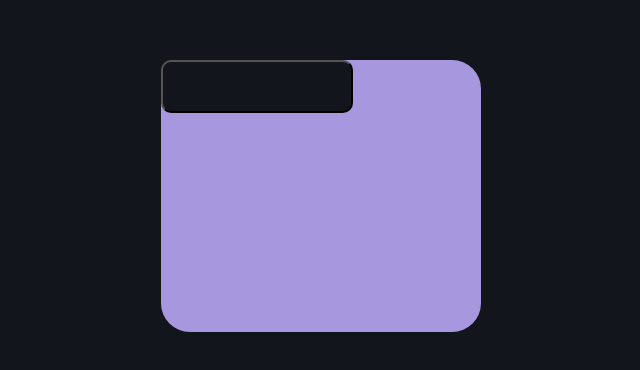
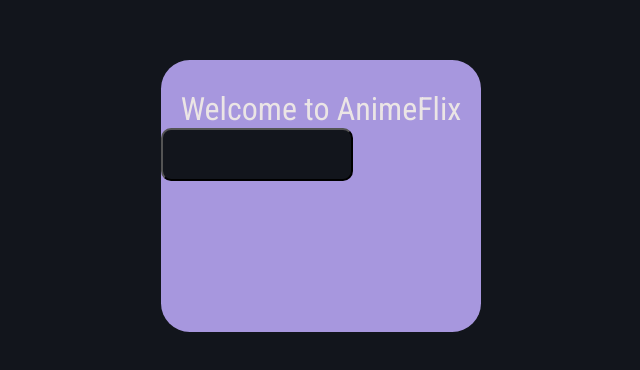
Before and after one commit to karinaramos0401/catalog-anime, a React (Create React App) app: page /login in a window 1280 px wide. Shown: the part 164-534 px from the top of the page, without its empty margins (383-1023 px from the left). Built offline with nearby package versions, Linux system fonts and the light colour scheme.

Commit message:
update alfabeth order

```diff
--- a/src/components/Categories/Categories.scss
+++ b/src/components/Categories/Categories.scss
@@ -1,10 +1,10 @@
 @import '../../styles/config';
 
 .subtitle{
-  margin-top: px-to-rem(26);
-  margin-left: px-to-rem(3);
   color: $white;
-  margin-bottom: px-to-rem(26);
   font-family: $font-family;
   font-weight: 400;
+  margin-bottom: px-to-rem(26);
+  margin-left: px-to-rem(3);
+  margin-top: px-to-rem(26);
 }
--- a/src/components/Search/Search.scss
+++ b/src/components/Search/Search.scss
@@ -5,21 +5,21 @@ body {
 }
 
 .icon {
-  width: px-to-rem(100);
   height: px-to-rem(100);
   left: 300px;
+  width: px-to-rem(100);
 
 }
 
 .title {
-  margin-top: px-to-rem(15);
   font-family: $font-family;
   font-weight: 700;
+  margin-top: px-to-rem(15);
 }
 
 .title, .subtitle {
+  color: $white;
   padding-left: px-to-rem(29);
-  color: $white;
 
 }
 
@@ -36,17 +36,17 @@ body {
 }
 
 .search {
+  background-color: rgba(68, 56, 56, 0.466);
+  border-radius: px-to-rem(16);
+  border: transparent;
+  color: $white;
+  font-family: $font-family;
   font-size: px-to-rem(17);
+  font-weight: 400;
+  height: px-to-rem(40);
+  margin-top: px-to-rem(15);
   padding-left: px-to-rem(40);
-  margin-top: px-to-rem(15);
-  height: px-to-rem(40);
   width: px-to-rem(350);
-  border-radius: px-to-rem(16);
-  color: $white;
-  border: transparent;
-  background-color: rgba(68, 56, 56, 0.466);
-  font-family: $font-family;
-  font-weight: 400;
 
   @media (min-width: $md) {
     width: px-to-rem(500);
@@ -59,8 +59,8 @@ body {
 
 
 .magnifyingGlass {
-  width: px-to-rem(22);
   height: px-to-rem(22);
   transform: translate(151%, 31%);
+  width: px-to-rem(22);
 
 }
--- a/src/pages/Login/Login.jsx
+++ b/src/pages/Login/Login.jsx
@@ -7,7 +7,9 @@ import './Login.scss'
 const Login = () => (
   <div className="container">
     <div className="field">
+      <h1 className="welcome__login">Welcome to AnimeFlix</h1>
       <Button className="button" name="login"/>
+
     </div>
   </div>
 
--- a/src/pages/Login/Login.scss
+++ b/src/pages/Login/Login.scss
@@ -2,11 +2,19 @@
 
 .container {
   // background-image: url(../../images/background.jpg);
+  background-color: #12151C;
   height: 100vh;
-  background-color: #12151C;
 
 }
 
+.welcome__login {
+  color:rgb(235, 229, 229);
+  font-family: $font-family;
+  font-weight: 500;
+  margin-top: 30px;
+  text-align: center;
+
+}
 .field {
   background-color: $light-lilac;
   border-radius: 1.8rem;
--- a/src/ui/Button/Button.jsx
+++ b/src/ui/Button/Button.jsx
@@ -6,7 +6,6 @@ const Button = ({children, variant}) => {
   const classes =  variant === 'dark' ? "button button--dark " : "button"
   return (
     <div>
-    {/* <h1 className='welcome__login'>Welcome to AnimeFlix</h1> */}
     <button className={classes}>
     {children}
   </button>
--- a/src/ui/Button/Button.scss
+++ b/src/ui/Button/Button.scss
@@ -1,22 +1,12 @@
 @import  '../../styles/config';
 
-
-// .welcome__login {
-//   color:rgb(235, 229, 229);
-//   font-family: $font-family;
-//   font-weight: 500;
-//   text-align: center;
-//   margin-top: 30px;
-
-// }
-
 .button {
+  // margin-left: px-to-rem(60);
+  // margin-top: px-to-rem(100);
   background-color: $black;
   border-radius: 10px;
   color: #ffff;
   font-size: 1rem;
-  // margin-left: px-to-rem(60);
-  // margin-top: px-to-rem(100);
   height: px-to-rem(52.8);
   width: px-to-rem(192);
 
@@ -25,10 +15,10 @@
     background-color: rgba(68, 56, 56, 0.466);
     border-radius: px-to-rem(16);
     border: transparent;
+    font-family: $font-family;
+    font-size: 20px;
+    font-weight: 400;
     transition: 200ms;
-    font-size: 20px;
-    font-family: $font-family;
-    font-weight: 400;
     width: px-to-rem(150);
   }
 
--- a/src/ui/Card/Card.scss
+++ b/src/ui/Card/Card.scss
@@ -1,23 +1,23 @@
 @import '../../styles/config';
 
 .card__poster {
+  border-radius: 10px;
+  height: px-to-rem(195);
   width: px-to-rem(130);
-  height: px-to-rem(195);
-  border-radius: 10px;
 }
 
 .footer {
+  color: $white;
   display: flex;
   justify-content: space-between;
-  color: $white;
 }
 
 .card {
-  margin-top: px-to-rem(30);
-  margin-left: px-to-rem(32);
-  width: px-to-rem(133);
   height: px-to-rem(230);
   margin-bottom: px-to-rem(16);
+  margin-left: px-to-rem(32);
+  margin-top: px-to-rem(30);
+  width: px-to-rem(133);
 }
 
 .card__title {
@@ -32,7 +32,7 @@
 
   @media(min-width: $md) {
     display: grid;
-  grid-template-columns: 1fr 1fr 1fr 1fr;
+    grid-template-columns: 1fr 1fr 1fr 1fr;
   }
 }
 
```
